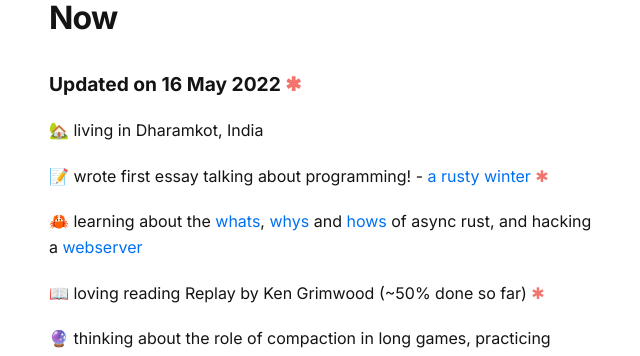
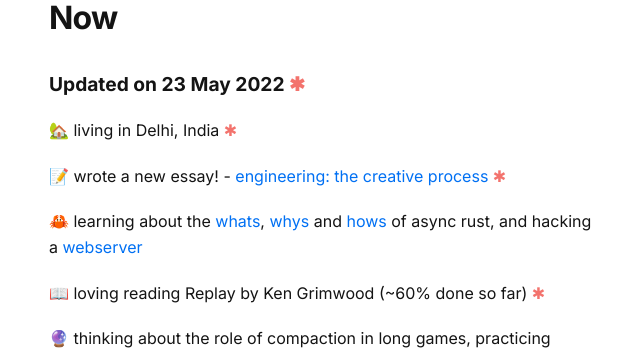
Before and after one commit to mnpw/mrinal.pw, a Next.js app: page /now in a window 1280 px wide. Shown: the part 141-497 px from the top of the page, without its empty margins (319-959 px from the left). Built offline with nearby package versions, Linux system fonts and the light colour scheme.

Commit message:
Update now, leaving dharamkot and new essay

```diff
--- a/pages/now/index.js
+++ b/pages/now/index.js
@@ -34,16 +34,16 @@ export default function Posts() {
         <Layout>
             <h2 className={utilStyles.headingXl}>Now</h2>
             <div style={{ marginTop: "2rem", marginBottom: "1.2rem" }}>
-                <h3 className={utilStyles.headingMd}>Updated on 16 May 2022 <span className={utilStyles.update_disc}>✱</span></h3>
+                <h3 className={utilStyles.headingMd}>Updated on 23 May 2022 <span className={utilStyles.update_disc}>✱</span></h3>
             </div>
             <ul className={utilStyles.list}>
                 <li className={utilStyles.listItem}>
-                    🏡 living in Dharamkot, India
+                    🏡 living in Delhi, India <span className={utilStyles.update_disc}>✱</span>
                 </li>
-                <li className={utilStyles.listItem}>📝 wrote first essay talking about programming! - <Link href="/a-rusty-winter/"><a target="_blank" rel="noopener">a rusty winter</a></Link> <span className={utilStyles.update_disc}>✱</span></li>
+                <li className={utilStyles.listItem}>📝 wrote a new essay! - <Link href="/engineering-process/"><a target="_blank" rel="noopener">engineering: the creative process</a></Link> <span className={utilStyles.update_disc}>✱</span></li>
                 <li className={utilStyles.listItem}>🦀 learning about the <Link href="https://rust-lang.github.io/async-book/index.html"><a target="_blank" rel="noopener">whats</a></Link>, <Link href="https://rust-lang.github.io/wg-async/vision.html"><a target="_blank" rel="noopener">whys</a></Link> and <Link href="https://www.ncameron.org/blog/what-is-an-async-runtime/"><a target="_blank" rel="noopener">hows</a></Link> of async rust, and hacking a <Link href="https://github.com/mnpw/webserver-rs"><a target="_blank" rel="noopener">webserver</a></Link>
                 </li>
-                <li className={utilStyles.listItem}>📖 loving reading Replay by Ken Grimwood (~50% done so far) <span className={utilStyles.update_disc}>✱</span></li>
+                <li className={utilStyles.listItem}>📖 loving reading Replay by Ken Grimwood (~60% done so far) <span className={utilStyles.update_disc}>✱</span></li>
                 <li className={utilStyles.listItem}>🔮 thinking about the role of compaction in long games, practicing crystallization</li>
                 <li className={utilStyles.listItem}><div>🧰 applying to jobs!&nbsp;
                     <Link href="https://twitter.com/messages/compose?recipient_id=3446109433&text=hey">
```
